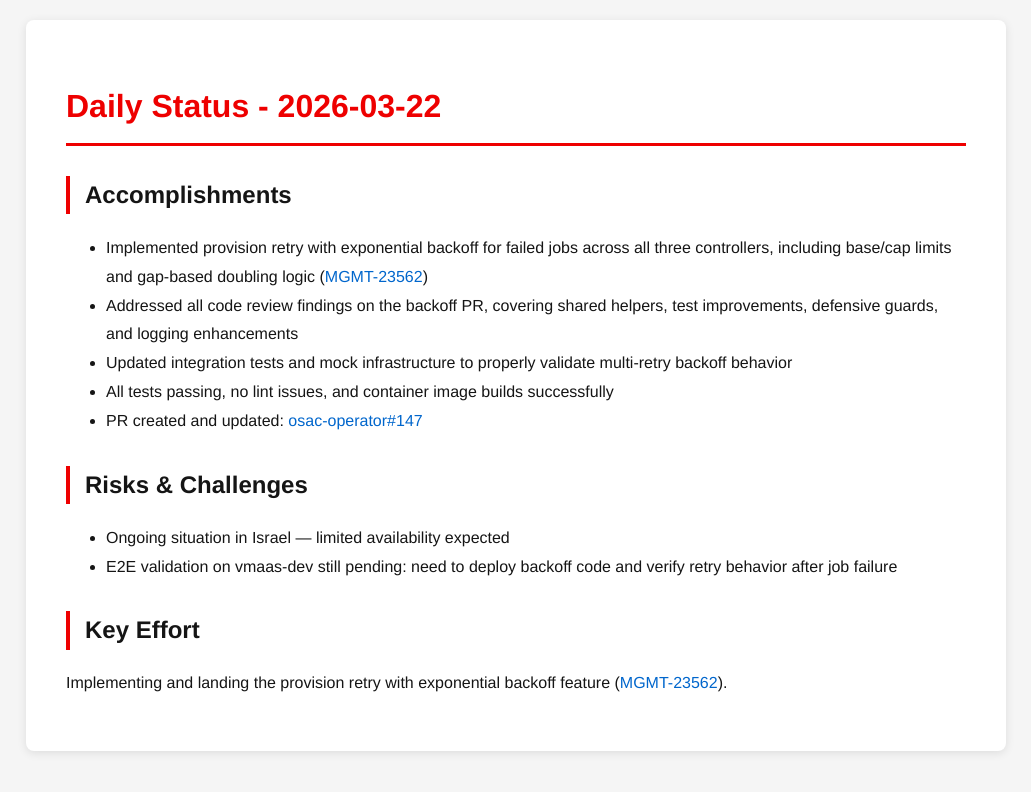
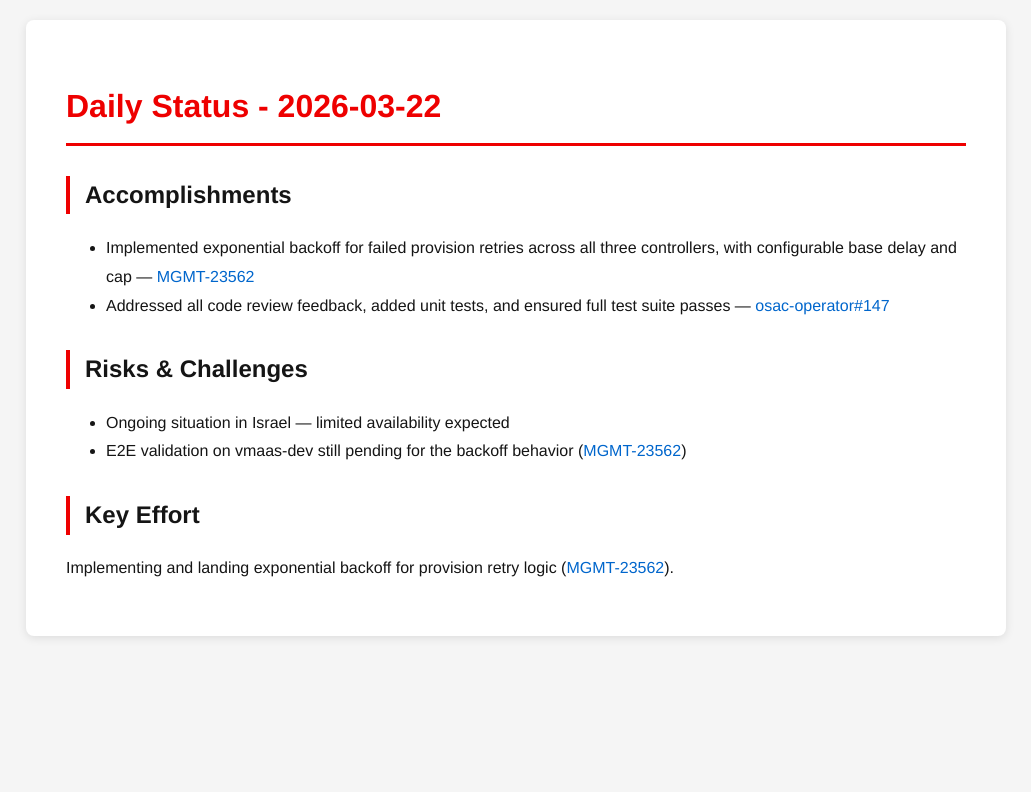
Before and after one commit to tzvatot/daily-status, a Jekyll site: the page built from 2026-03-22.md, in a window 1280 px wide. Shown: the top 792 px of the page, without its empty margins (124-1155 px from the left). Built offline with Jekyll 4.4.1, drawn with Linux system fonts in a browser that asks for light colours.

Commit message:
Daily status update - 2026-03-22

```diff
--- a/2026-03-22.md
+++ b/2026-03-22.md
@@ -7,15 +7,12 @@ date: 2026-03-22
 # Daily Status - 2026-03-22
 
 ## Accomplishments
-- Implemented provision retry with exponential backoff for failed jobs across all three controllers, including base/cap limits and gap-based doubling logic ([MGMT-23562](https://issues.redhat.com/browse/MGMT-23562))
-- Addressed all code review findings on the backoff PR, covering shared helpers, test improvements, defensive guards, and logging enhancements
-- Updated integration tests and mock infrastructure to properly validate multi-retry backoff behavior
-- All tests passing, no lint issues, and container image builds successfully
-- PR created and updated: [osac-operator#147](https://github.com/osac-project/osac-operator/pull/147)
+- Implemented exponential backoff for failed provision retries across all three controllers, with configurable base delay and cap — [MGMT-23562](https://issues.redhat.com/browse/MGMT-23562)
+- Addressed all code review feedback, added unit tests, and ensured full test suite passes — [osac-operator#147](https://github.com/osac-project/osac-operator/pull/147)
 
 ## Risks & Challenges
 - Ongoing situation in Israel — limited availability expected
-- E2E validation on vmaas-dev still pending: need to deploy backoff code and verify retry behavior after job failure
+- E2E validation on vmaas-dev still pending for the backoff behavior ([MGMT-23562](https://issues.redhat.com/browse/MGMT-23562))
 
 ## Key Effort
-Implementing and landing the provision retry with exponential backoff feature ([MGMT-23562](https://issues.redhat.com/browse/MGMT-23562)).
+Implementing and landing exponential backoff for provision retry logic ([MGMT-23562](https://issues.redhat.com/browse/MGMT-23562)).
```
